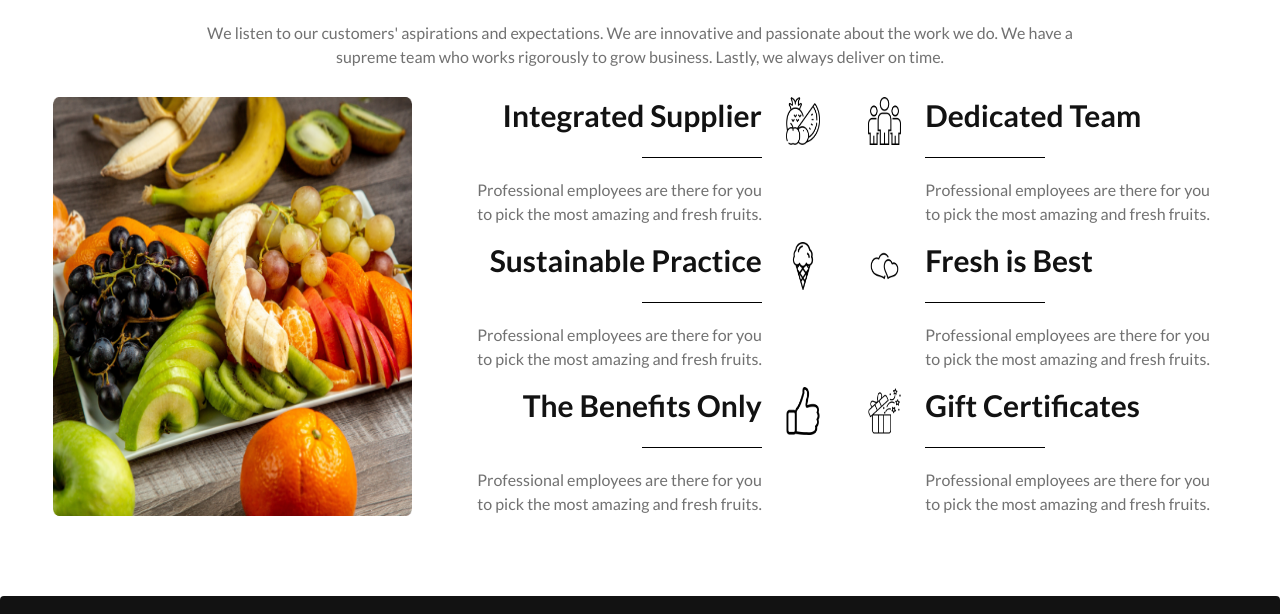
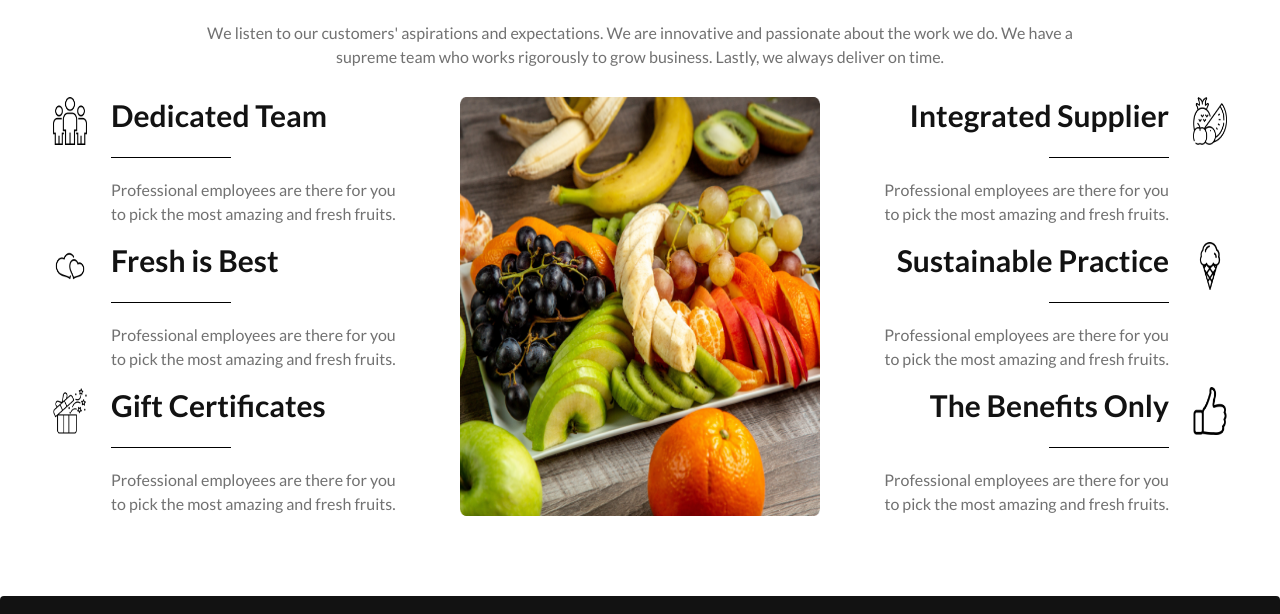
Before and after one commit to NafizUddin/third-assignment-fruit, a plain HTML site: page index.html in a window 1280 px wide. Shown: the part 2382-2996 px from the top of the page. Drawn offline with nearby package versions, Linux system fonts and the light colour scheme.

Commit message:
added fully corrected why choose us section

```diff
--- a/index.html
+++ b/index.html
@@ -65,7 +65,7 @@
         </div>
 
         <div class="navbar-end">
-          <div class="dropdown">
+          <div class="dropdown dropdown-end">
             <label tabindex="0" class="btn btn-ghost lg:hidden">
               <svg
                 xmlns="http://www.w3.org/2000/svg"
@@ -84,7 +84,7 @@
             </label>
             <ul
               tabindex="0"
-              class="menu menu-sm dropdown-content mt-3 z-[1] shadow bg-base-100 rounded-box"
+              class="menu menu-sm px-0 dropdown-content mt-3 z-[1] shadow bg-base-100 rounded-box w-[100px]"
             >
               <li><a>Home</a></li>
               <li><a>About Us</a></li>
@@ -852,7 +852,7 @@
         >
           <!-- 1st category -->
           <div
-            class="flex flex-col justify-center items-center lg:justify-start order-2 lg:order-1"
+            class="flex flex-col justify-center items-center lg:justify-start"
           >
             <!-- 1st card -->
             <div class="flex flex-col lg:flex-row gap-6">
@@ -925,17 +925,13 @@
             </div>
           </div>
           <!-- Image Part -->
-          <div class="flex justify-center">
-            <img
-              src="./images/whychoose1.png"
-              alt=""
-              class="order-1 lg:order-2"
-            />
+          <div class="flex justify-center order-first lg:order-none">
+            <img src="./images/whychoose1.png" alt="" class="" />
           </div>
           <!-- 2nd Category -->
           <div>
             <div
-              class="flex flex-col justify-center items-center lg:justify-start order-3 lg:order-3"
+              class="flex flex-col justify-center items-center lg:justify-start"
             >
               <!-- 1st card -->
               <div class="flex flex-col lg:flex-row-reverse gap-6">
```
